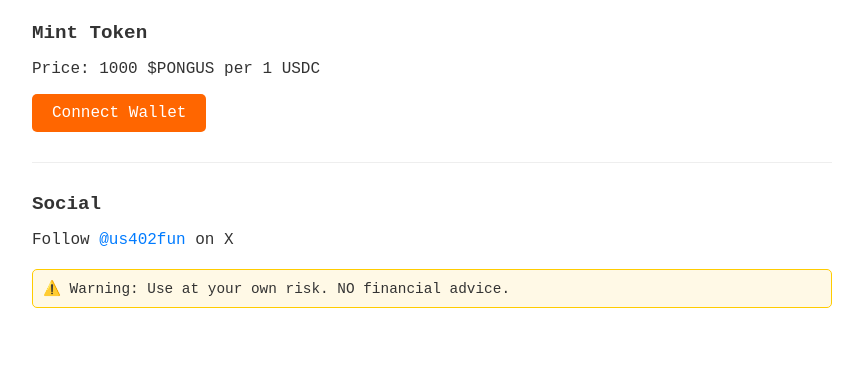
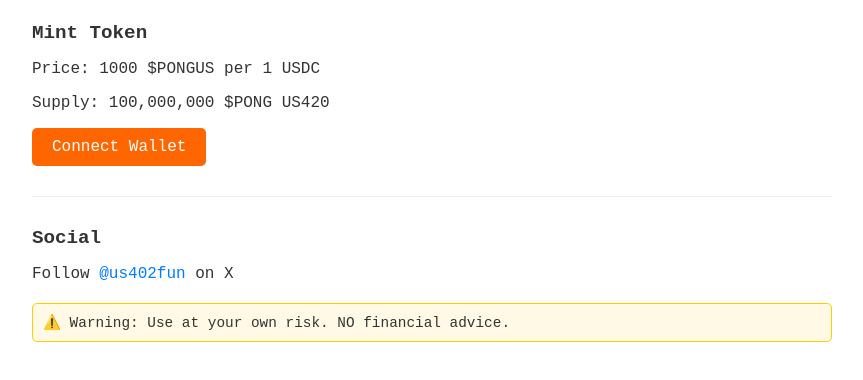
Before and after one commit to noraldase/usdow023, a plain HTML site: page index.html in a window 1280 px wide. Shown: the part 88-468 px from the top of the page, without its empty margins (208-1071 px from the left). Drawn offline with Linux system fonts and the light colour scheme.

Commit message:
Update index.html

```diff
--- a/index.html
+++ b/index.html
@@ -29,6 +29,7 @@
 
         <h2>Mint Token</h2>
         <p>Price: 1000 $PONGUS per 1 USDC</p>
+        <p>Supply: 100,000,000 $PONG US420</p>
 
         <button id="connectWalletBtn">Connect Wallet</button>
         <button id="mintTokenBtn" style="display: none;" disabled>Mint 1000 $PONGUS (1 USDC)</button>
```
